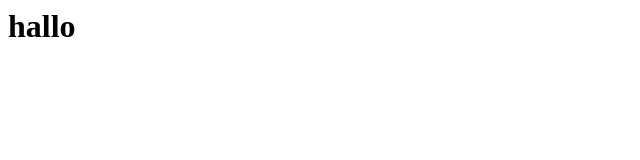
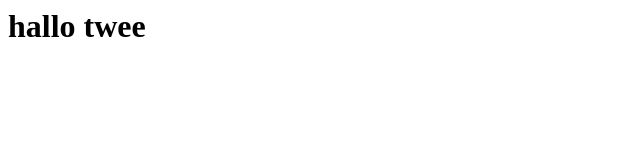
Before and after one commit to kenoste2/new, a plain HTML site: page dummy/index.html in a window 1280 px wide. Shown: the whole page, without its empty margins (0-640 px from the left). Drawn offline with Linux system fonts and the light colour scheme.

Commit message:
derde keer goede keer

```diff
--- a/dummy/index.html
+++ b/dummy/index.html
@@ -1,7 +1,7 @@
 <html>
 
 <body>
-<h1>hallo</h1>
+<h1>hallo twee</h1>
 </body>
 
 </html>
```
